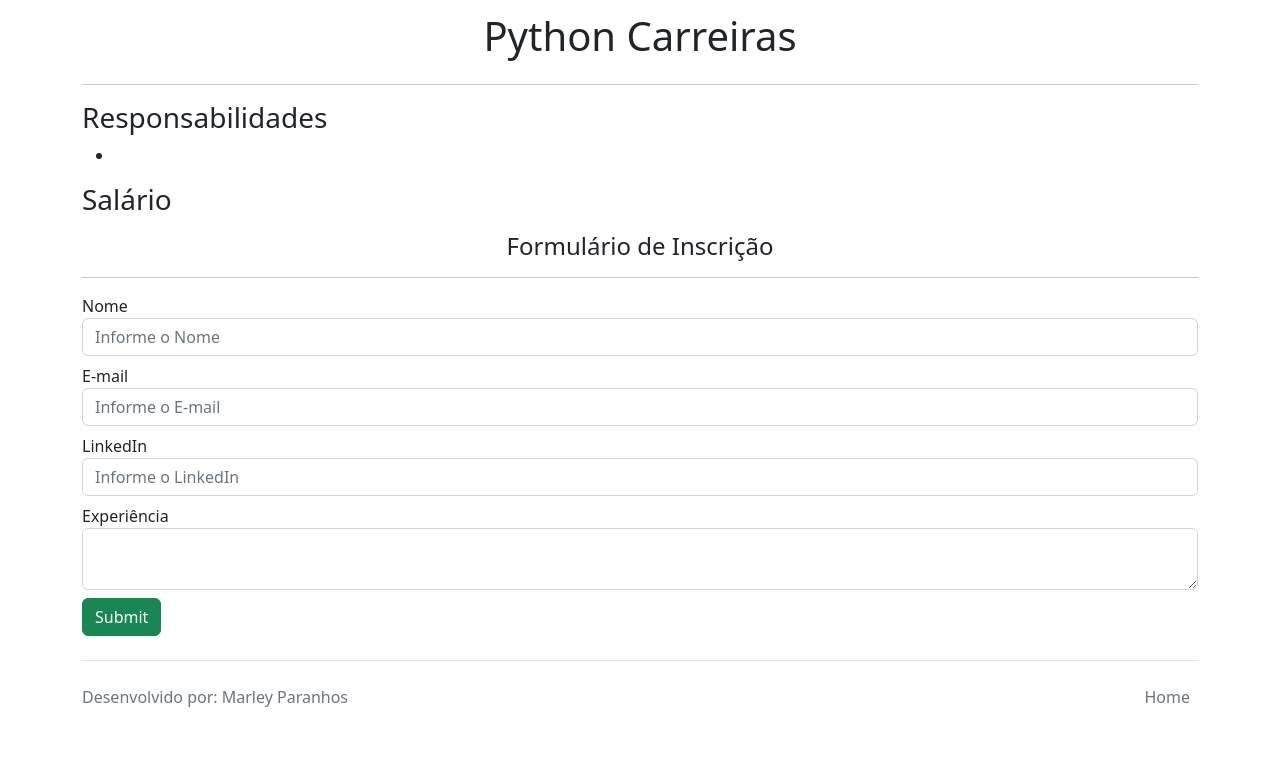
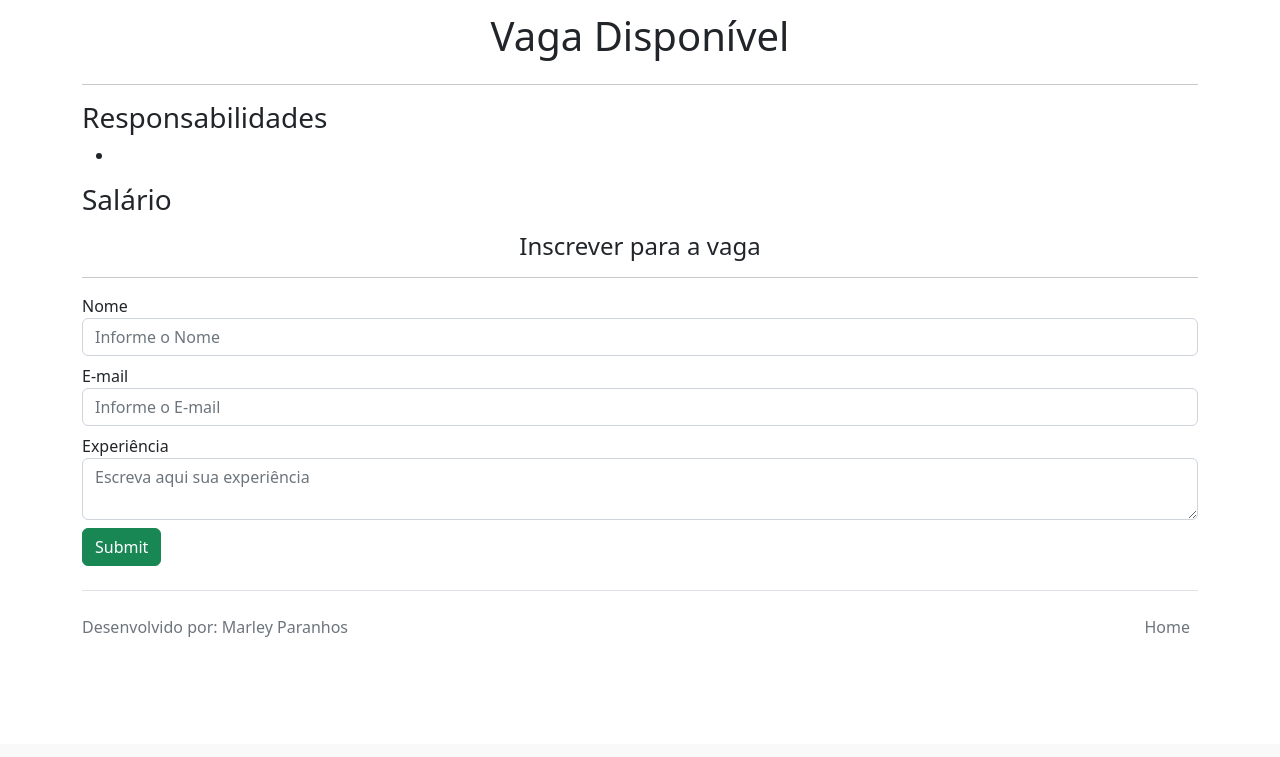
Before and after one commit to marley-paranhos/python_carreiras_v2, a Flask app: template templates/detalhevaga.html in a window 1280 px wide. Shown: the part 56-813 px from the top of the page. After the commit the page ends 693 px from the top, so only its background shows below. Run offline with Flask 3, Linux system fonts and the light colour scheme; the template is opened without the code that fills it, so the values that code supplies are empty.

Commit message:
Ajuste nas páginas form_inscricao.html e detalhevaga.html

```diff
--- a/templates/detalhevaga.html
+++ b/templates/detalhevaga.html
@@ -10,7 +10,7 @@
 <body>
   {% include 'includes/navbar.html' %}
   <div class="container">
-    <h1 class="text-center mt-2 mb-4">Python Carreiras</h1>
+    <h1 class="text-center mt-2 mb-4">Vaga Disponível</h1>
     <hr>
     <h3>{{vaga.titulo}}</h3>
     <p class="lead">{{vaga.localidade}}</p>
--- a/templates/includes/form_inscricao.html
+++ b/templates/includes/form_inscricao.html
@@ -1,4 +1,4 @@
-<h4 class="text-center">Formulário de Inscrição</h4>
+<h4 class="text-center">Inscrever para a vaga</h4>
 <hr>
 <form class="form-group" method="POST" action="/vaga/{{vaga.id}}/inscricao">
   <div class="mb-2">
@@ -9,13 +9,13 @@
     <label>E-mail</label>
     <input type="email" name="email" class="form-control" placeholder="Informe o E-mail">
   </div>
-  <div class="mb-2">
+  <!-- <div class="mb-2">
     <label>LinkedIn</label>
     <input type="url" class="form-control" name="linkedin" placeholder="Informe o LinkedIn">
-  </div>
+  </div> -->
   <div class="mb-2">
     <label>Experiência</label> <br>
-    <textarea name="experiencia" class="form-control"></textarea>
+    <textarea name="experiencia" class="form-control" placeholder="Escreva aqui sua experiência"></textarea>
   </div>
   <input class="btn btn-success" type="submit" name="submit">
 </form>
```
